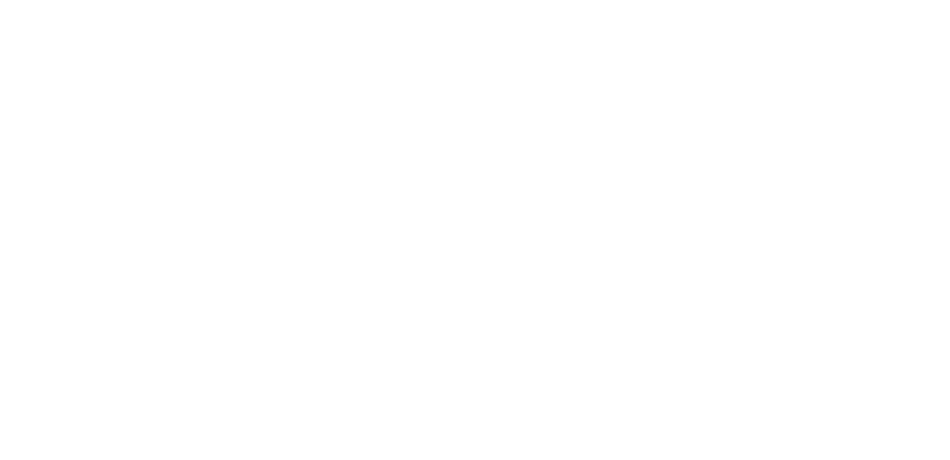
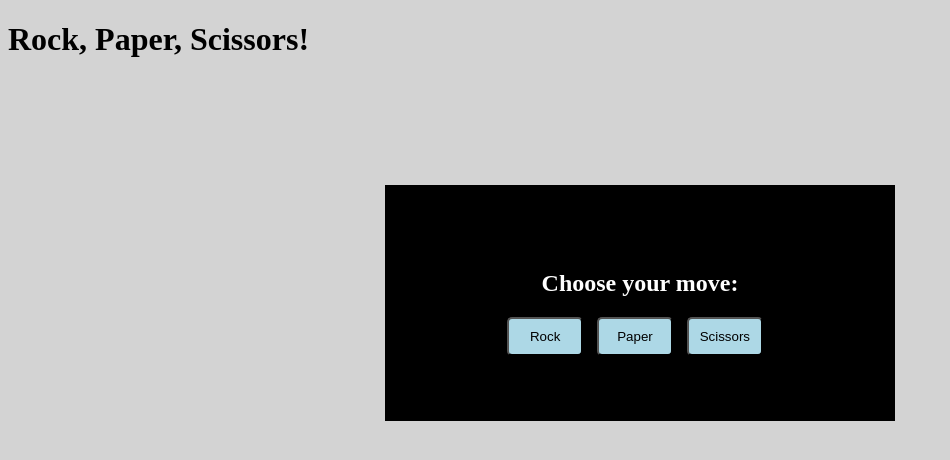
Before and after one commit to nurcos/rock-paper-scissors, a plain HTML site: page index.html in a window 1280 px wide. Shown: the whole page, without its empty margins (0-950 px from the left). Drawn offline with Linux system fonts and the light colour scheme.

Commit message:
start adding gui

```diff
--- a/index.html
+++ b/index.html
@@ -1,15 +1,26 @@
 <!DOCTYPE html>
 <html>
 <head>
+  <link rel="stylesheet" type="text/css" href="styles.css">
   <meta charset="utf-8">
   <title>Rock paper scissors in console</title>
 </head>
 <body>
 
+  <h1>Rock, Paper, Scissors!</h1>
+
+  <div class="container">
+    <h2>Choose your move:</h2>
+    <button class="selection">Rock</button>
+    <button class="selection">Paper</button>
+    <button class="selection">Scissors</button>
+  </div>
+
+</body>
+</html>
+
 <script>
-
-    let playerSelection;
-    let computerSelection;
+  let playerSelection, computerSelection;
   let wins = 0;
   let losses = 0;
   let draws = 0;
@@ -71,8 +82,4 @@
     losses = 0;
     draws = 0;
   }
-
 </script>
-
-</body>
-</html>
--- /dev/null
+++ b/styles.css
@@ -0,0 +1,27 @@
+body {
+  background-color: lightgrey;
+}
+
+h1 {
+
+}
+
+.container {
+  width: 30%;
+  padding: 5%;
+  border: 2px solid black;
+  margin: 10% auto 0 auto;
+  vertical-align: middle;
+  text-align: center;
+  background-color: black;
+  color: white;
+}
+
+.selection {
+  height: 30%;
+  width: 20%;
+  padding: 10px;
+  background-color: lightblue;
+  border-radius: 5px;
+  margin-right: 10px;
+}
```
Lines whose indentation alone changed are shown as unchanged.
